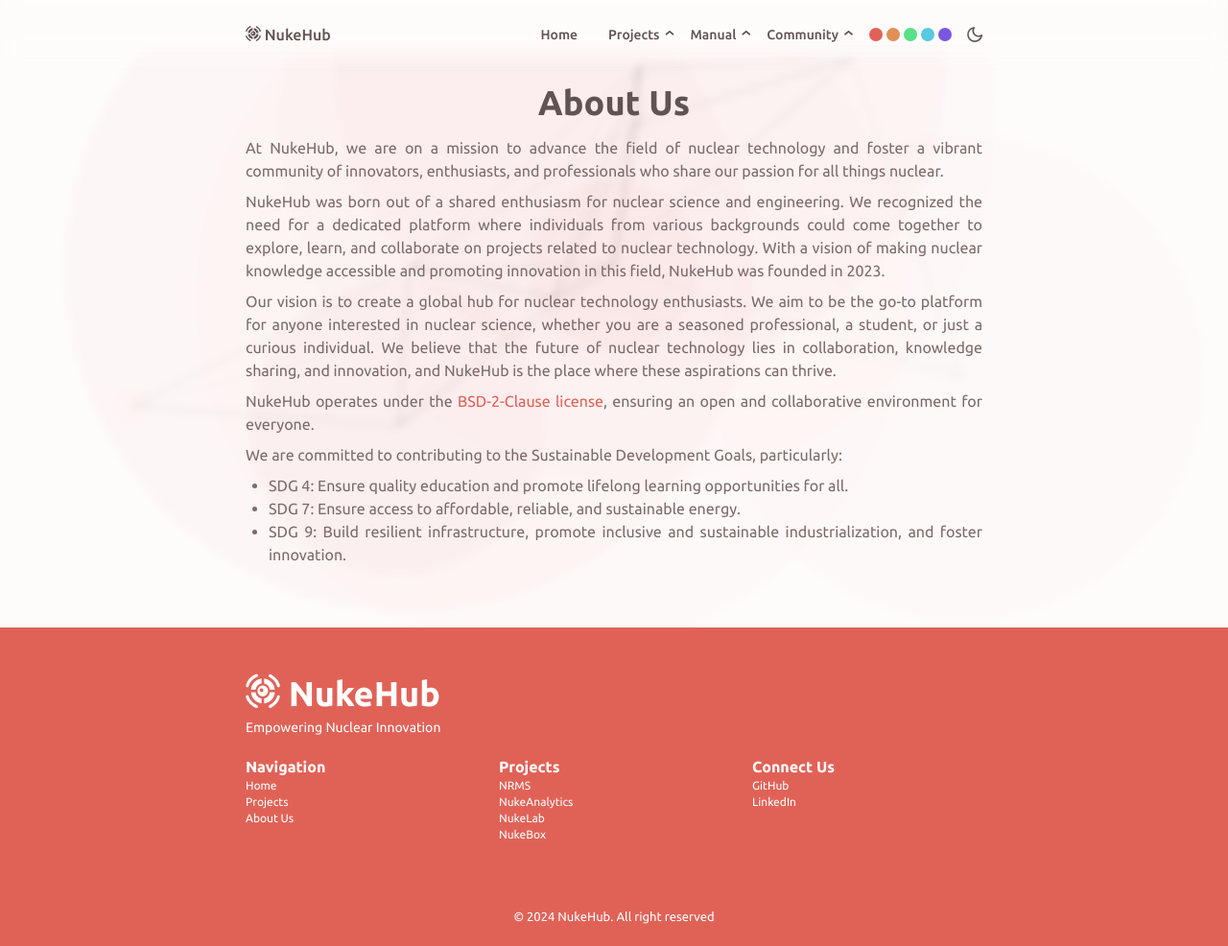
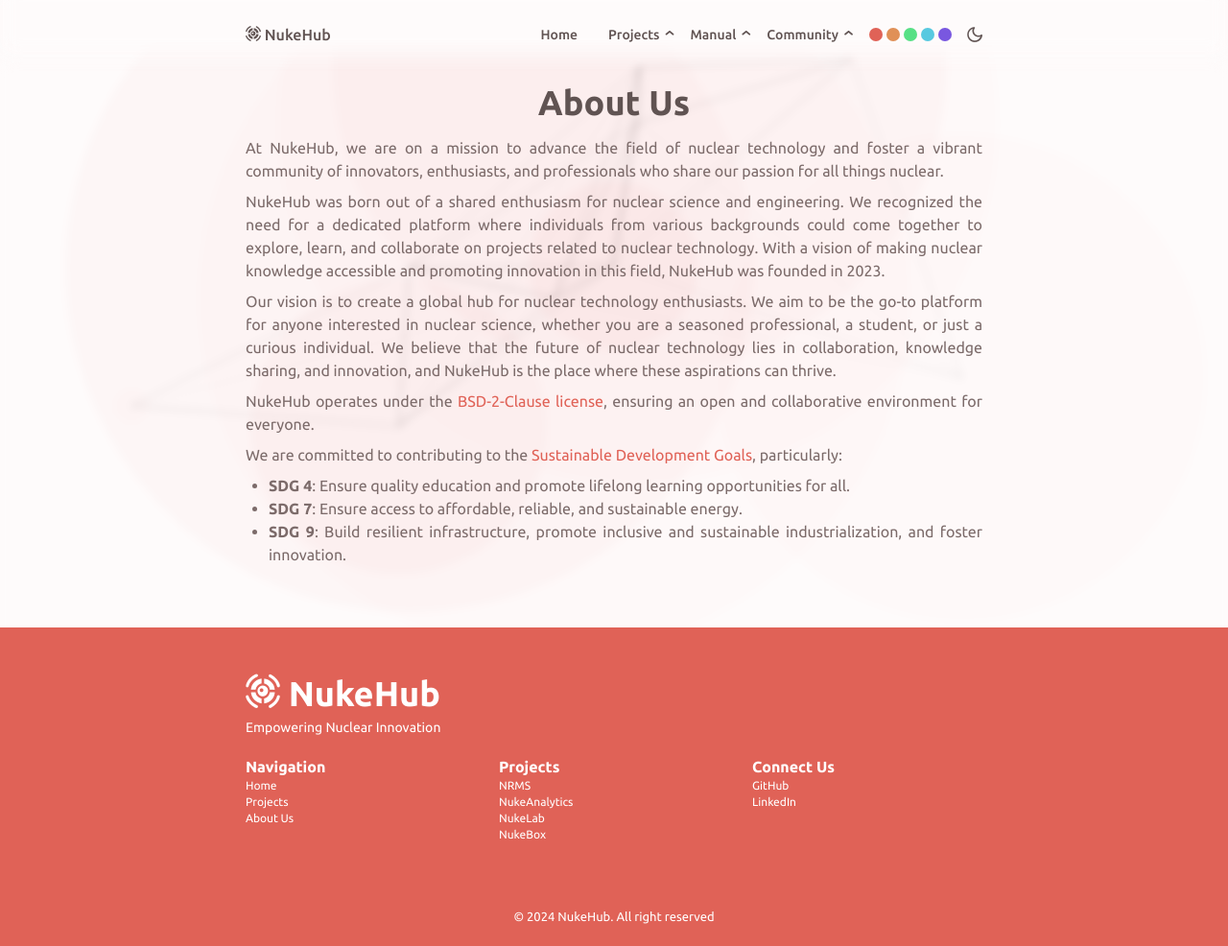
Before and after one commit to nukehub-dev/nukehub.org, a Jekyll site: the page built from manual/about.md, in a window 1280 px wide and 986 px high. Shown: the whole window at 96% size. Built offline with Jekyll 4.4.1, drawn with Linux system fonts in a browser that asks for light colours; some web fonts are replaced; some of the changed lines change nothing that is shown.

Commit message:
Add SDG link

```diff
--- a/manual/about.md
+++ b/manual/about.md
@@ -29,8 +29,8 @@
 <a target="_blank" href="https://opensource.org/licenses/BSD-2-Clause">
 BSD-2-Clause license</a>, ensuring an open and collaborative environment for everyone.
 
-We are committed to contributing to the Sustainable Development Goals, particularly:
+We are committed to contributing to the [Sustainable Development Goals](https://sdgs.un.org/goals), particularly:
 
-- SDG 4: Ensure quality education and promote lifelong learning opportunities for all.
-- SDG 7: Ensure access to affordable, reliable, and sustainable energy.
-- SDG 9: Build resilient infrastructure, promote inclusive and sustainable industrialization, and foster innovation.
+- **SDG 4**: Ensure quality education and promote lifelong learning opportunities for all.
+- **SDG 7**: Ensure access to affordable, reliable, and sustainable energy.
+- **SDG 9**: Build resilient infrastructure, promote inclusive and sustainable industrialization, and foster innovation.
```
